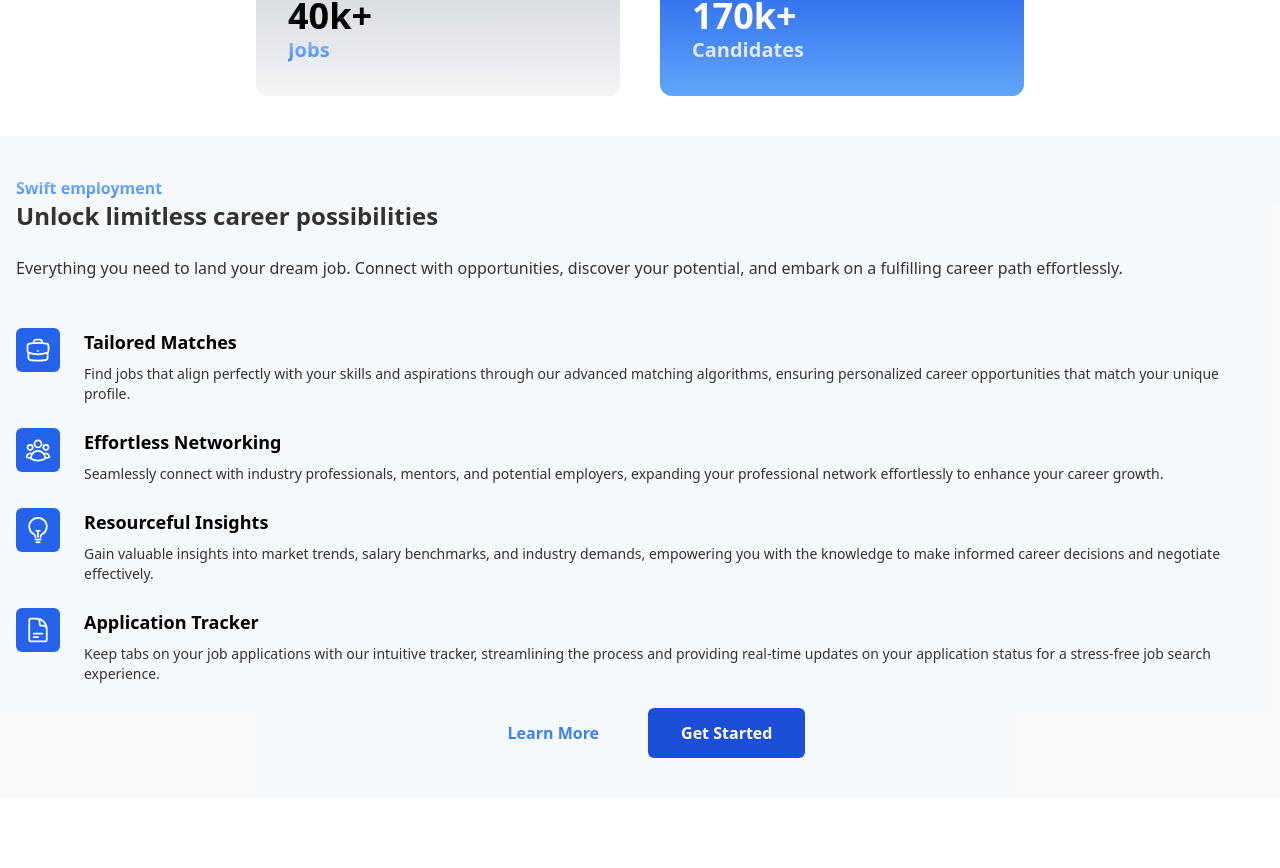
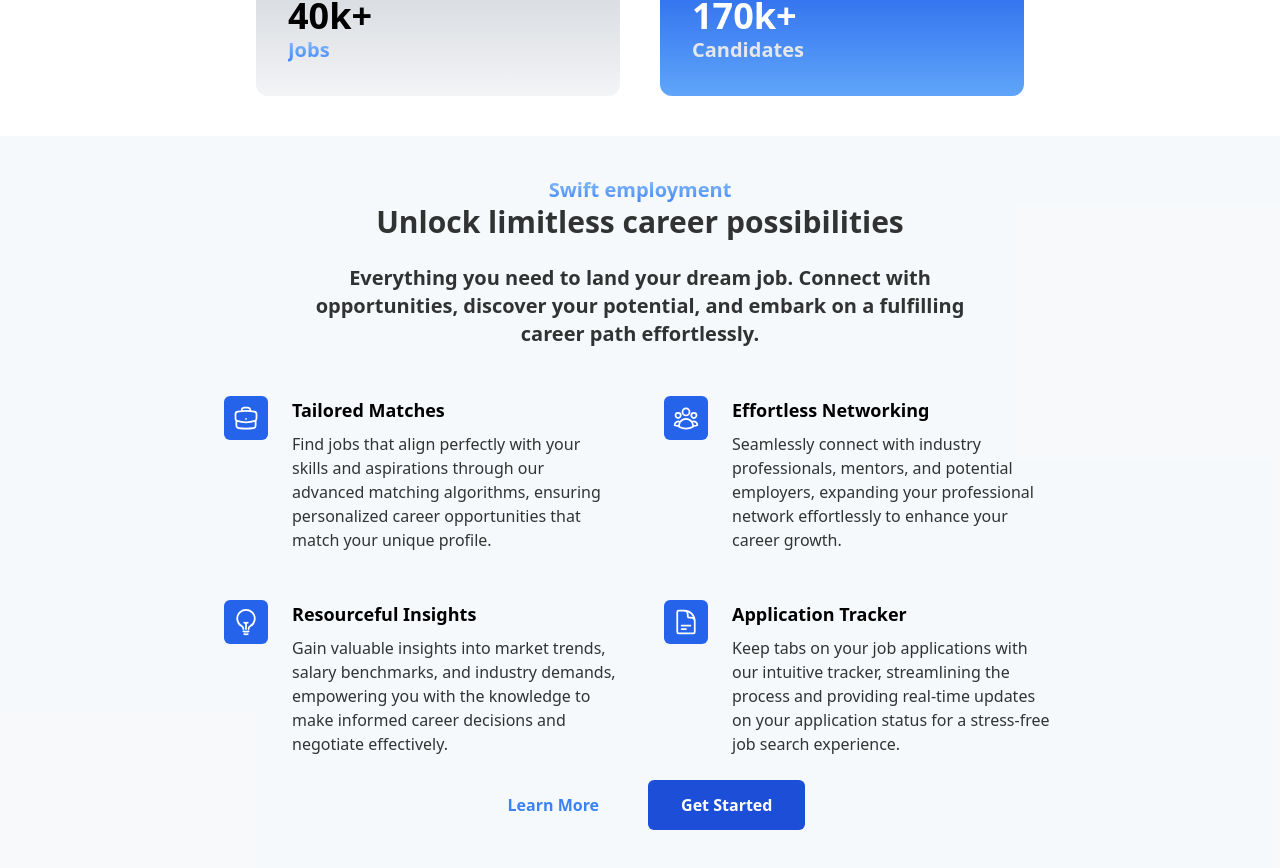
Before and after one commit to FatScythe/JobWell-Client, a Next.js app: page / in a window 1280 px wide. Shown: the part 1320-2188 px from the top of the page. Before the commit the page ends 2118 px from the top, so only its background shows below. Built offline with nearby package versions, Linux system fonts and the light colour scheme.

Commit message:
chore: added screen size for large screens

```diff
--- a/tailwind.config.ts
+++ b/tailwind.config.ts
@@ -31,6 +31,7 @@ const config: Config = {
     screens: {
       xs: "300px",
       sm: "640px",
+      lg: "900px",
     },
   },
   plugins: [],
```
